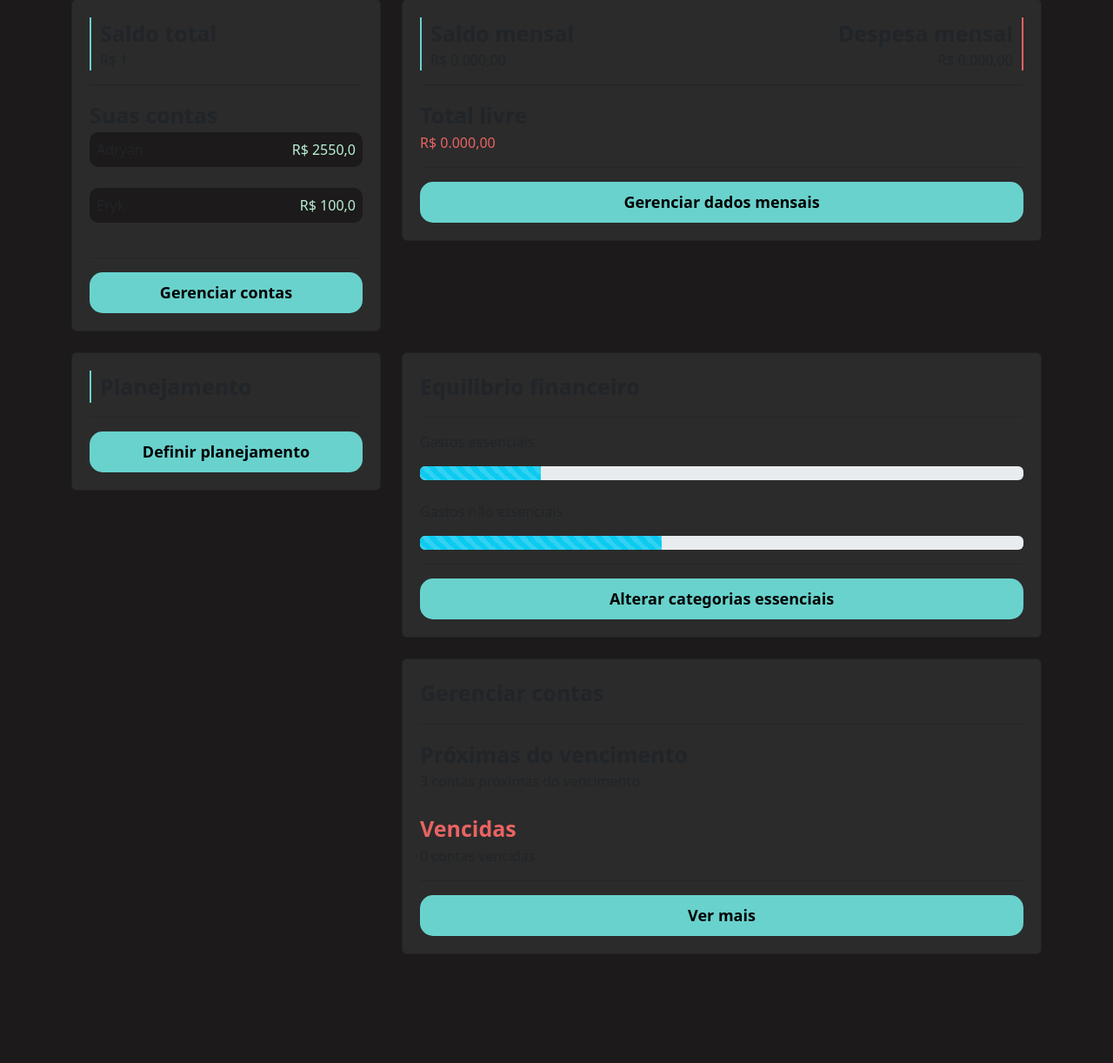
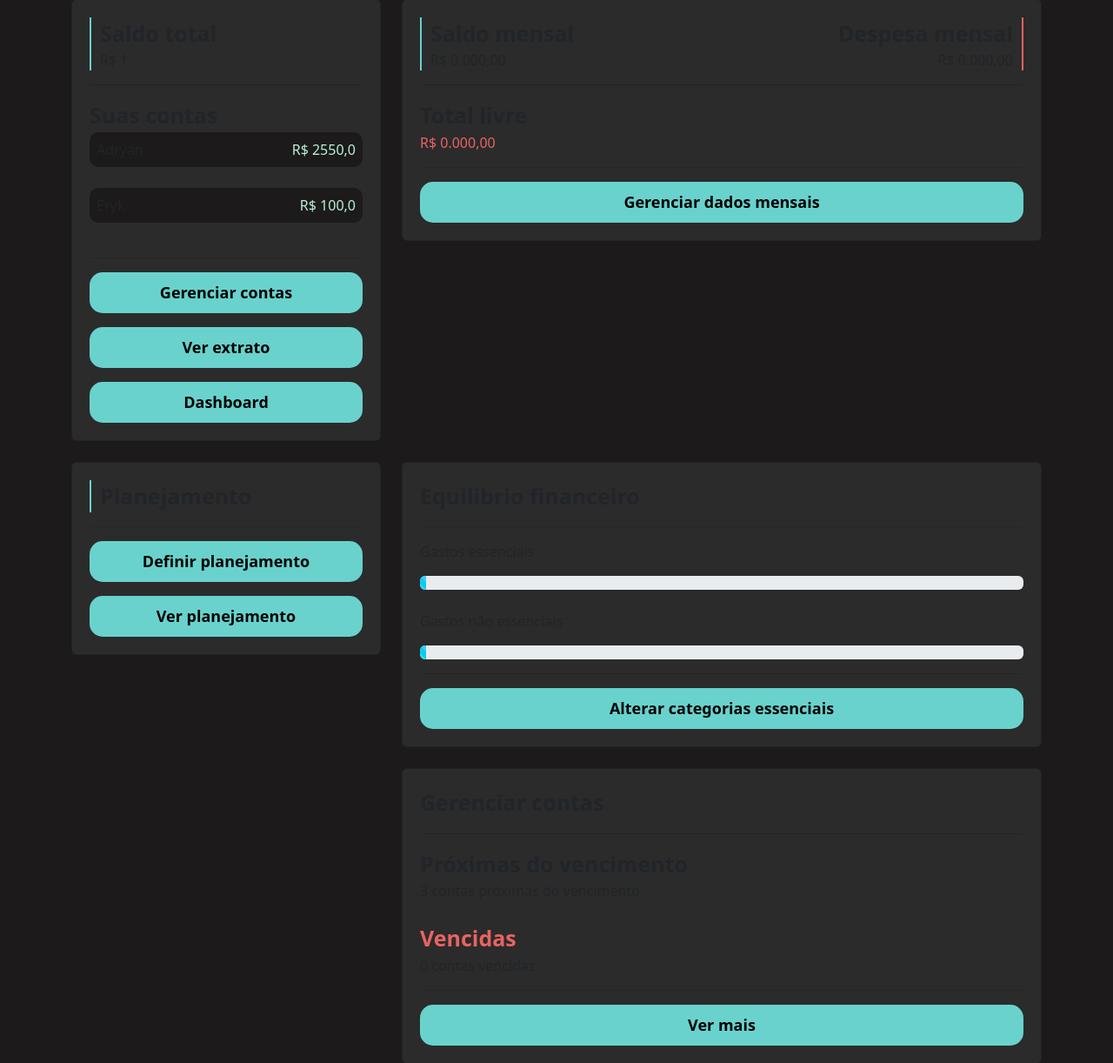
Before and after one commit to Adryan1928/FINANCE, a Django app: template perfil/templates/home.html in a window 1280 px wide. Shown: the part 233-1455 px from the top of the page at 87% size. Before the commit the page ends 1329 px from the top, so only its background shows below. Run offline with Django 4.2, Linux system fonts and the light colour scheme; data comes from the database, SQL or seed files in the repository; both versions use the stored data as it was after the commit; the template is opened without the code that fills it: values that come from a table or form of the project are taken from there, most other values are stand-ins (such as "Sample title", 1, 10 or a date in 2020).

Commit message:
Algumas melhorias e aula003 concluída

```diff
--- a/contas/templates/ver_contas.html
+++ b/contas/templates/ver_contas.html
@@ -103,7 +103,7 @@
                 </div>
 
             </div>
-
+            <a href="{% url 'definir_contas' %}" id="definir_contas" class="botao-principal">Definir contas</a>
             <div class="col-md-4">
             </div>
 
--- a/perfil/templates/home.html
+++ b/perfil/templates/home.html
@@ -10,11 +10,11 @@
         <br>
         <div class="row">
             <div class="col-md-3">
-                <a style="text-decoration: none; color:white;" href="#">
+                <a style="text-decoration: none; color:white;" href="{% url 'novo_valor' %}">
                     <div class="card">
                         <div class="row">
                             <div class="col-md-8">
-                                <span  class="fonte-destaque">RS 1.000,00</span>
+                                <span  class="fonte-destaque">RS {{total_entradas}}</span>
                             </div>
                             <div class="col-md">
                                 <img class="icone-setas" src="{% static 'perfil/img/entradas.png' %}">
@@ -25,11 +25,11 @@
                 </a>
             </div>
             <div class="col-md-3">
-                <a style="text-decoration: none; color:white;" href="#">
+                <a style="text-decoration: none; color:white;" href="{% url 'novo_valor' %} ">
                     <div class="card">
                         <div class="row">
                             <div class="col-md-8">
-                                <span  class="fonte-destaque">RS 1.000,00</span>
+                                <span  class="fonte-destaque">RS {{total_saidas}}</span>
                             </div>
                             <div class="col-md">
                                 <img class="icone-setas" src="{% static 'perfil/img/saidas.png' %}">
@@ -66,7 +66,9 @@
 
                     </div>
                     <hr class="hr-borda">
-                    <a href="{% url 'gerenciar' %}" class="botao-principal">Gerenciar contas</a>
+                    <a style="margin-bottom: 16px;" href="{% url 'gerenciar' %}" class="botao-principal">Gerenciar contas</a>
+                    <a style="margin-bottom: 16px;" href="{% url 'view_extrato' %}" class="botao-principal">Ver extrato</a>
+                    <a href="{% url 'dashboard' %}" class="botao-principal">Dashboard</a>
                 </div>
 
             </div>
@@ -108,7 +110,8 @@
                         <span class="fonte-destaque">Planejamento</span>
                     </div>
                     <hr class="hr-borda">
-                    <a href="{% url 'definir_planejamento' %}" class="botao-principal">Definir planejamento</a>
+                    <a style="margin-bottom: 16px;"  href="{% url 'definir_planejamento' %}" class="botao-principal">Definir planejamento</a>
+                    <a href="{% url 'ver_planejamento' %}" class="botao-principal">Ver planejamento</a>
                 </div>
             </div>
             <div class="col-md-8">
@@ -118,16 +121,16 @@
 
                     <p>Gastos essenciais</p>
                     <div class="progress">
-                        <div class="progress-bar progress-bar-striped bg-info" role="progressbar" style="width: 20%" aria-valuenow="50" aria-valuemin="0" aria-valuemax="100"></div>
+                        <div class="progress-bar progress-bar-striped bg-info" role="progressbar" style="width: {{percentual_gastos_essenciais}}%" aria-valuenow="50" aria-valuemin="0" aria-valuemax="100"></div>
                     </div>
                     <br>
                     <p>Gastos não essenciais</p>
                     <div class="progress">
-                        <div class="progress-bar progress-bar-striped bg-info" role="progressbar" style="width: 40%" aria-valuenow="50" aria-valuemin="0" aria-valuemax="100"></div>
+                        <div class="progress-bar progress-bar-striped bg-info" role="progressbar" style="width: {{percentual_gastos_nao_essenciais}}%" aria-valuenow="50" aria-valuemin="0" aria-valuemax="100"></div>
                     </div>
 
                     <hr class="hr-borda">
-                    <a href="{% url 'ver_planejamento' %}" class="botao-principal">Alterar categorias essenciais</a>
+                    <a href="{% url 'gerenciar' %}" class="botao-principal">Alterar categorias essenciais</a>
 
                 </div>
             </div>
@@ -150,7 +153,7 @@
 
                     <hr class="hr-borda">
 
-                    <a href="#" class="botao-principal">Ver mais</a>
+                    <a href="{% url 'ver_contas' %}" class="botao-principal">Ver mais</a>
 
                 </div>
             </div>
```
Also changed, not shown: perfil/utils.py (added, +25 -0 lines), perfil/views.py (+22 -2 lines), db.sqlite3.
